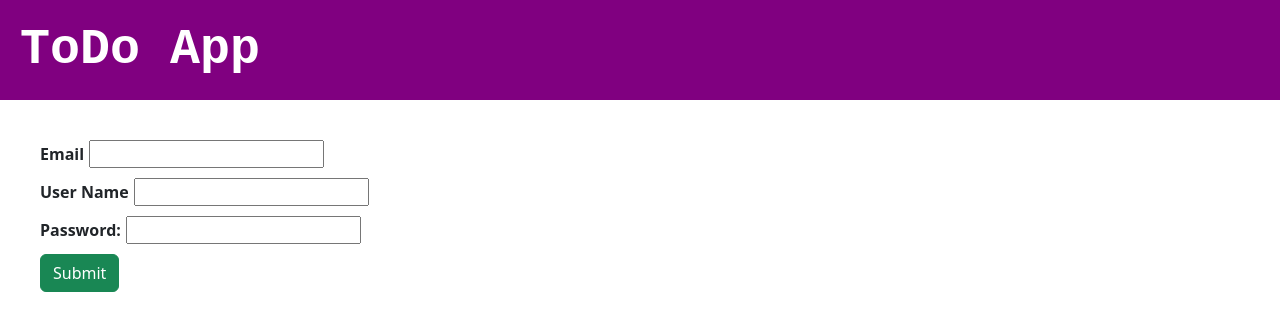
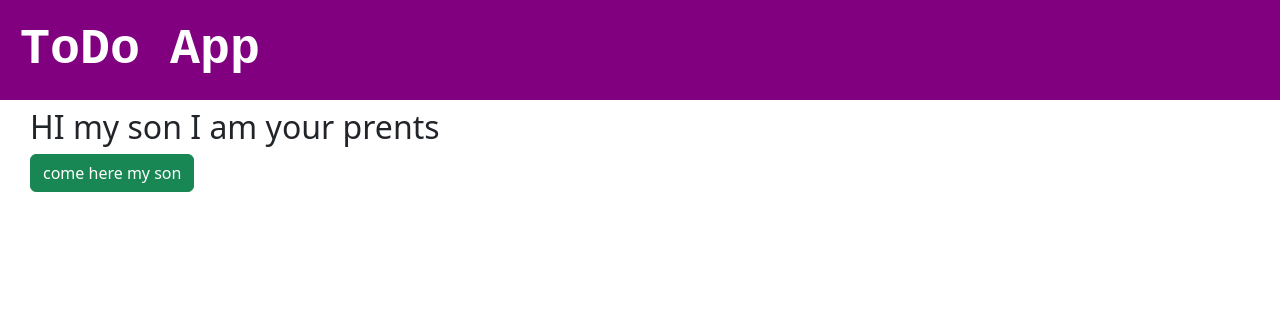
Before and after one commit to swapnilahmedshishir/reactTutorial, a React (Vite) app: page / in a window 1280 px wide. Shown: the top 330 px of the page. Built offline with nearby package versions, Linux system fonts and the light colour scheme.

Commit message:
passing data child to parent or state lifting

```diff
--- a/src/App.jsx
+++ b/src/App.jsx
@@ -12,6 +12,7 @@ import UpadateState from './UpdateState/UpadateState';
 import StopPropagation from './component/stopPropagation/StopPropagation';
 import From_Data_Collect from './component/FROM/From_Data_Collect';
 import From from './component/FROM/From';
+import { Passing_data_prent } from './component/State_Lifting/Passing_data_prent';
 
 
 function App() {
@@ -19,14 +20,14 @@ function App() {
   return (
     <div className='app'>
        <h1 className='heading'>ToDo App</h1>
-    <From></From>
 
+    <Passing_data_prent></Passing_data_prent>
 
 
 
         {
-    //<From_Data_Collect></From_Data_Collect>
-//
+    //<From></From>
+//<From_Data_Collect></From_Data_Collect>
           //<EventHandler></EventHandler>
           //<UpadateState></UpadateState>
         //<StopPropagation></StopPropagation>
--- a/src/component/FROM/From_Data_Collect.jsx
+++ b/src/component/FROM/From_Data_Collect.jsx
@@ -10,17 +10,18 @@ export default function From_Data_Collect() {
 
   const handleChange = (e) => {
     setFormData({...formData , [e.target.name] : e.target.value});
-    e.stopPropagation();
+    // e.stopPropagation();
   };
+
   const handleSubmite = (e) => {
-
+   console.log(formData);
     e.preventDefault();
   }
-  console.log(formData);
+
   return (
     <div>
 
-        <form>
+        <form onSubmit={handleSubmite}>
           <label htmlFor="text">Name: </label>
           <input type="text" name="name" value={name} onChange={handleChange} />
           <br />
@@ -30,7 +31,7 @@ export default function From_Data_Collect() {
           <label htmlFor="password">Password: </label>
           <input type="password" name="password" value={password} onChange={handleChange} />
           <br />
-          <button type="submit" onClick={handleSubmite}>Submit</button>
+          <button type="submit" >Submit</button>
         </form>
 
     </div>
--- /dev/null
+++ b/src/component/State_Lifting/Passing_data_child.jsx
@@ -0,0 +1,23 @@
+import React from 'react'
+const data = 'https://media.giphy.com/media/v1.Y2lkPTc5MGI3NjExMm8xM2VscXo3MzJvNmppcHB2anBuNWZub3V1YnlybG1vOGF1NTFibCZlcD12MV9pbnRlcm5hbF9naWZfYnlfaWQmY3Q9Zw/3owyoQW2C1n17BQwVy/giphy.gif';
+export const Passing_data_child_prent = (props) => {
+  console.log();
+
+  return (
+    <div>
+      <h2>OH! my Dad I am coming </h2>
+      <img src={data}/>
+
+
+
+      {
+
+      props.parentData(data)
+
+      }
+
+
+      </div>
+
+  )
+}
--- /dev/null
+++ b/src/component/State_Lifting/Passing_data_prent.jsx
@@ -0,0 +1,52 @@
+import React, { useState } from 'react'
+import { Passing_data_child_prent } from './Passing_data_child'
+import { Button } from 'react-bootstrap';
+
+export const Passing_data_prent = () => {
+    const [son, setSon] = useState(false);
+
+    const recivedChild = (Dad) =>{
+        console.log(Dad);
+    }
+
+    const comeMySon = ()=>{
+        setSon(true);
+        console.log(son);
+    }
+
+  return (
+    <div style={{marginLeft:"30px"}}>
+        <h2>HI my son I am your prents</h2>
+        <Button onClick={comeMySon} variant='success'>come here my son </Button>
+        {son ? (
+        <Passing_data_child_prent parentData={recivedChild} />
+      ) : null
+
+      }
+
+
+    </div>
+  )
+
+
+  /*{
+        most importent in this module passing data child to parent .
+        [parent declear a on method and send child props , recvied child props and send
+        you importent date   ]
+        example : parent date{
+
+            const recivedChild = (Dad) =>{
+             console.log(Dad);
+              }
+
+            <Passing_data_child_prent parentData={recivedChild}/>
+
+    }
+    child date{
+      props.parentData(data)
+
+    }
+    }
+
+    }*/
+}
```
